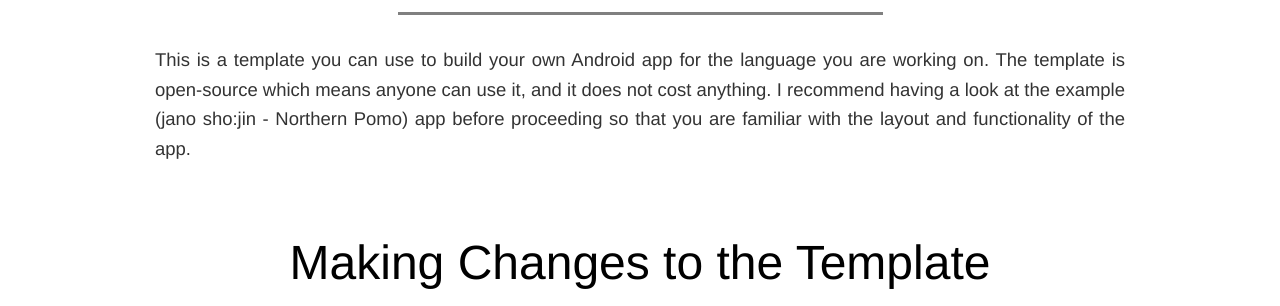
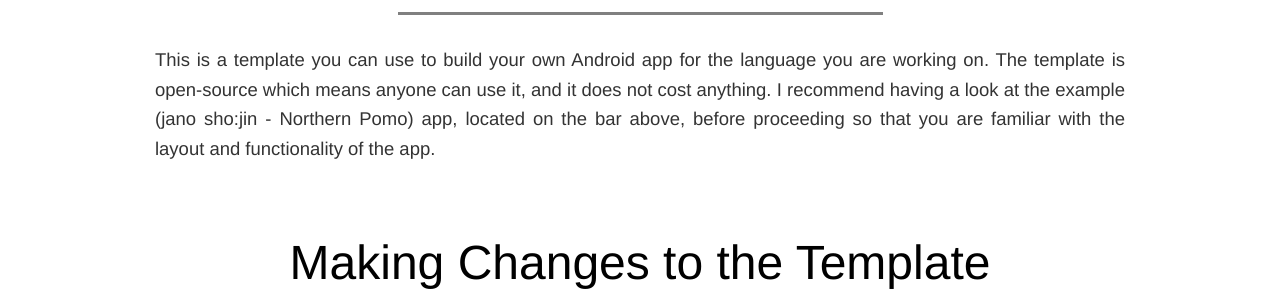
Before and after one commit to eddersko/PomoDictionary, a plain HTML site: page index.html in a window 1280 px wide. Shown: the part 494-800 px from the top of the page. Drawn offline with Linux system fonts and the light colour scheme; a web font is replaced by a local one.

Commit message:
Modified.

```diff
--- a/index.html
+++ b/index.html
@@ -78,7 +78,7 @@
 
                 <h2 class="title">Introduction</h2>
                 <div id="underline"></div>
-                <p align="justify">This is a template you can use to build your own Android app for the language you are working on. The template is open-source which means anyone can use it, and it does not cost anything. I recommend having a look at the example (jano sho:jin - Northern Pomo) app before proceeding so that you are familiar with the layout and functionality of the app.</p>
+                <p align="justify">This is a template you can use to build your own Android app for the language you are working on. The template is open-source which means anyone can use it, and it does not cost anything. I recommend having a look at the example (jano sho:jin - Northern Pomo) app, located on the bar above, before proceeding so that you are familiar with the layout and functionality of the app.</p>
 
                 <h2 class="title">Making Changes to the Template</h2>
                 <div id="underline"></div>
```
